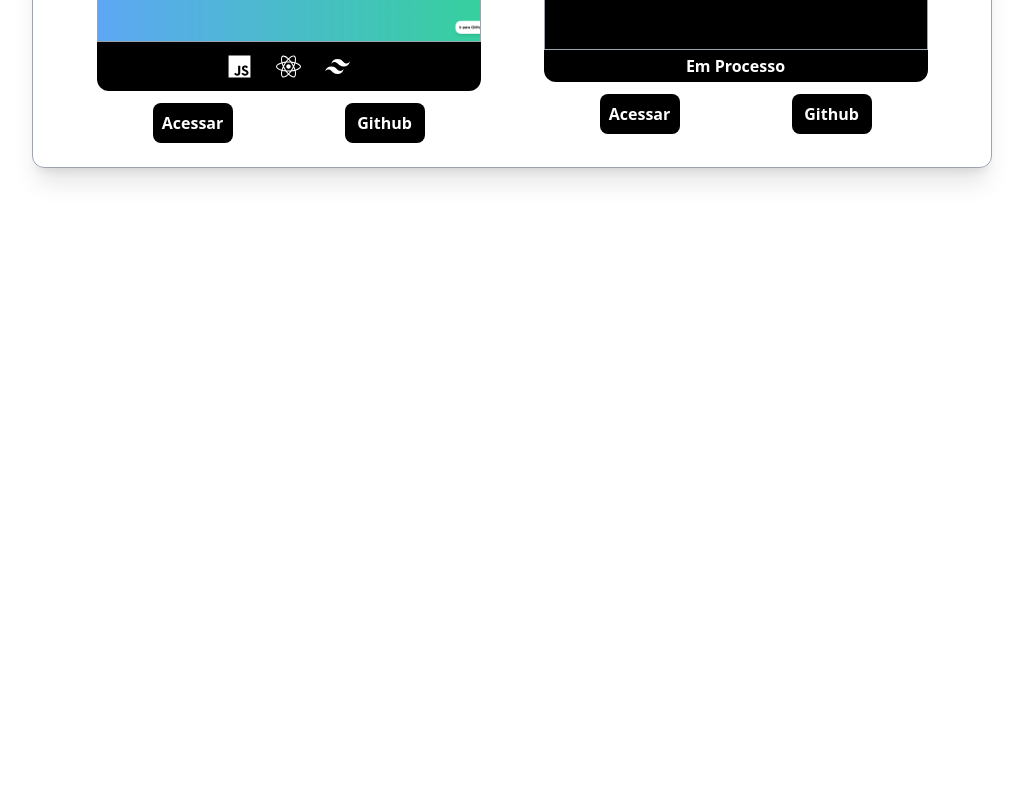
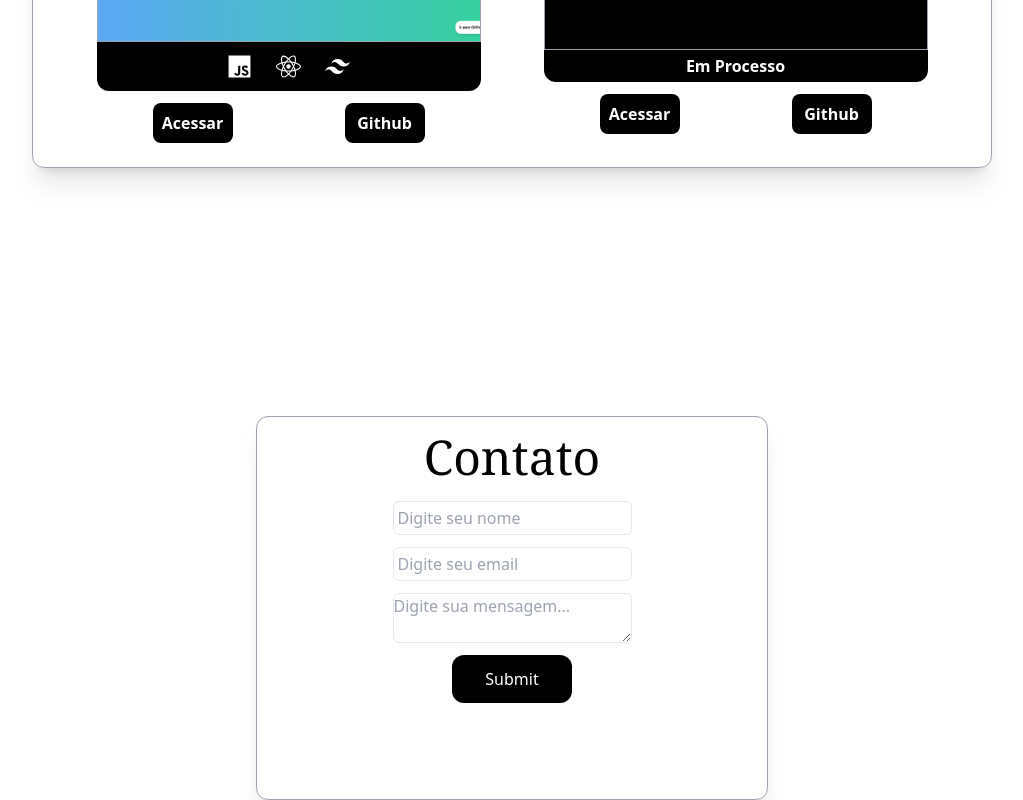
Before and after one commit to EnricoMustafa/Portfolio, a React (Vite) app: page / in a window 1280 px wide. Shown: the part 1984-2784 px from the top of the page, without its empty margins (128-1151 px from the left). Before the commit the page ends 2400 px from the top, so only its background shows below. Built offline with nearby package versions, Linux system fonts and the light colour scheme.

Commit message:
contact area

```diff
--- a/package.json
+++ b/package.json
@@ -10,6 +10,7 @@
     "preview": "vite preview"
   },
   "dependencies": {
+    "@emailjs/browser": "^4.4.1",
     "react": "^19.0.0",
     "react-dom": "^19.0.0",
     "react-icons": "^5.5.0",
--- a/src/App.jsx
+++ b/src/App.jsx
@@ -14,13 +14,39 @@ import { FaPython } from "react-icons/fa";
 import { FaCss3Alt } from "react-icons/fa";
 import { FaHtml5 } from "react-icons/fa";
 import { GrMysql } from "react-icons/gr";
+import emailjs from '@emailjs/browser';
 
 
 export default function App() {
 
   const semTela = (e) => {
-    e.preventDefault;
+    e.preventDefault();
     alert("ESSE PROJETO ESTÀ EM CONSTRUÇÂO, CLIQUE EM 'OK' PARA RECARREGAR A PAGINA");
+  }
+
+  const sendEmail = (e) => {
+    e.preventDefault();
+
+    if(name === '' || email === '' || message === ''){
+      alert("Preencha todos os campos corretamente");
+      return;
+    }
+
+    const templateParams = {
+      from_name: name,
+      message: message,
+      email: email
+    }
+    emailjs.send("service_tfdd004", "template_6xakmq2", templateParams, "kfVmYLort6SkcIyZc")
+    .then((response) => {
+      console.log("EMAIL ENVIADO", response.status, response.text)
+      console.log(templateParams)
+      setName('')
+      setEmail('')
+      setEmail('')
+    }, (err) => {
+      console.log("Error:", err)
+    })
   }
   const texto = [
   <ul>
@@ -106,10 +132,14 @@ export default function App() {
 
 ]
 
-  const [color, setColor ] = useState('bg-red-500');
-  const [progress, setProgress ] = useState('w-0');
-  const [ textTec, setTextTec ] = useState(texto[0]);
-  const [ titleTec, settitleTec] = useState('Javascript');
+  const [color, setColor] = useState('bg-red-500');
+  const [progress, setProgress] = useState('w-0');
+  const [textTec, setTextTec] = useState(texto[0]);
+  const [titleTec, settitleTec] = useState('Javascript');
+
+  const [name, setName] = useState('');
+  const [email, setEmail] = useState('');
+  const [message, setMessage] = useState('');
 
 
 
@@ -350,6 +380,22 @@ export default function App() {
           </div>
        </div>
       </section>
+
+      <section className="h-2/4 w-full">
+
+      <div className="p-4 rounded-xl shadow-xl w-2/5 border m-auto border-gray-400 h-96">
+      <h1 className="text-black  font-serif text-5xl flex justify-center">
+          Contato
+      </h1>
+      <form className="flex items-center justify-center flex-col gap-3 mt-5" onSubmit={sendEmail}>
+            <input className="border rounded-md w-2/4 p-1" type="text" placeholder="Digite seu nome" onChange={(e) => {setName(e.target.value)}} value={name}/>
+            <input className="border rounded-md w-2/4 p-1" type="text" placeholder="Digite seu email" onChange={(e) => {setEmail(e.target.value)}} value={email}/>
+            <textarea className="border rounded-md w-2/4" type="text" placeholder="Digite sua mensagem..." onChange={(e) => {setMessage(e.target.value)}} value={message}/>
+            <input type="submit" className="bg-black rounded-xl text-white w-1/4 p-3"/ >
+      </form>
+      </div>
+
+      </section>
     </Fragment>
   );
 }
```
Also changed, not shown: 1 other file (tests, documents, lock files or other folders).
